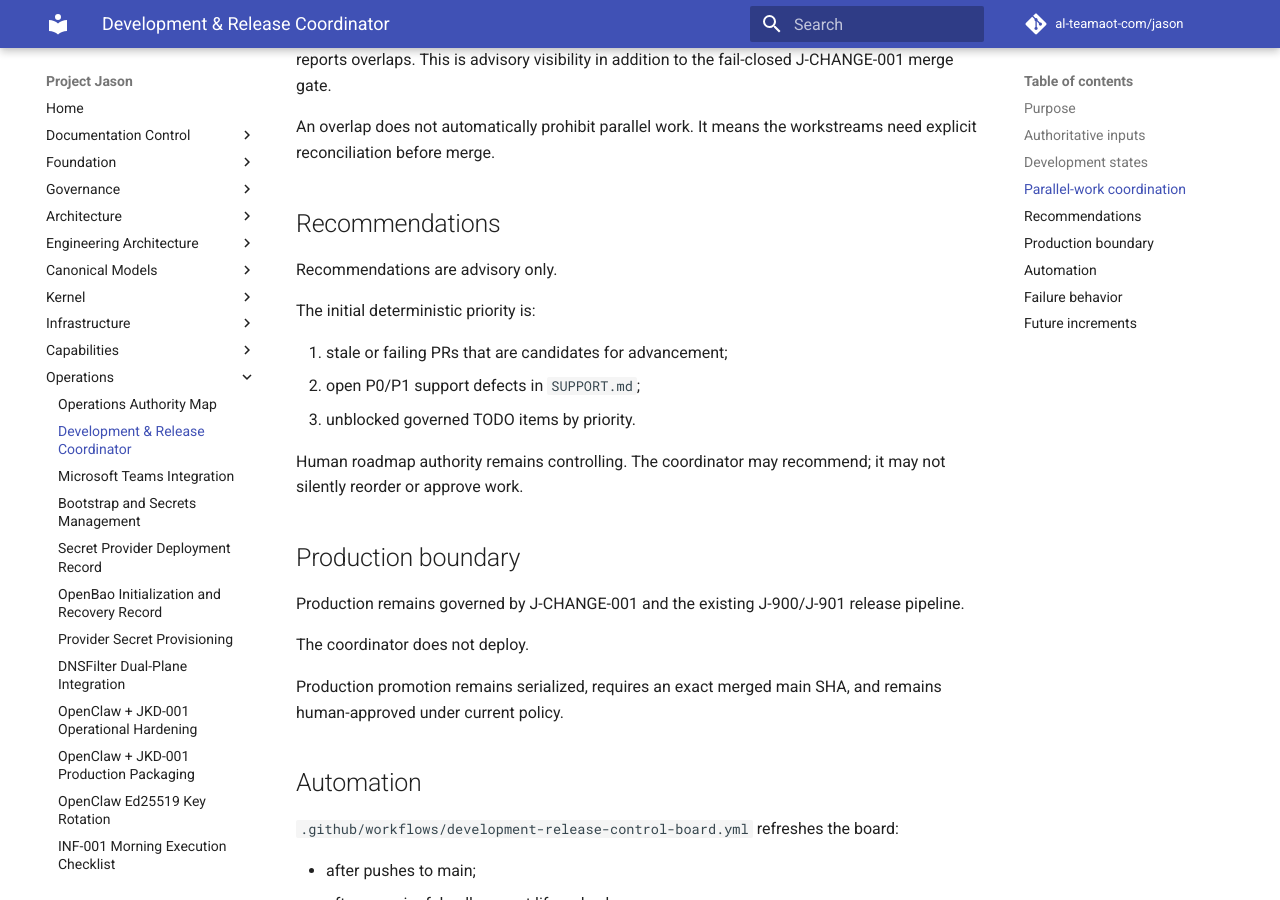
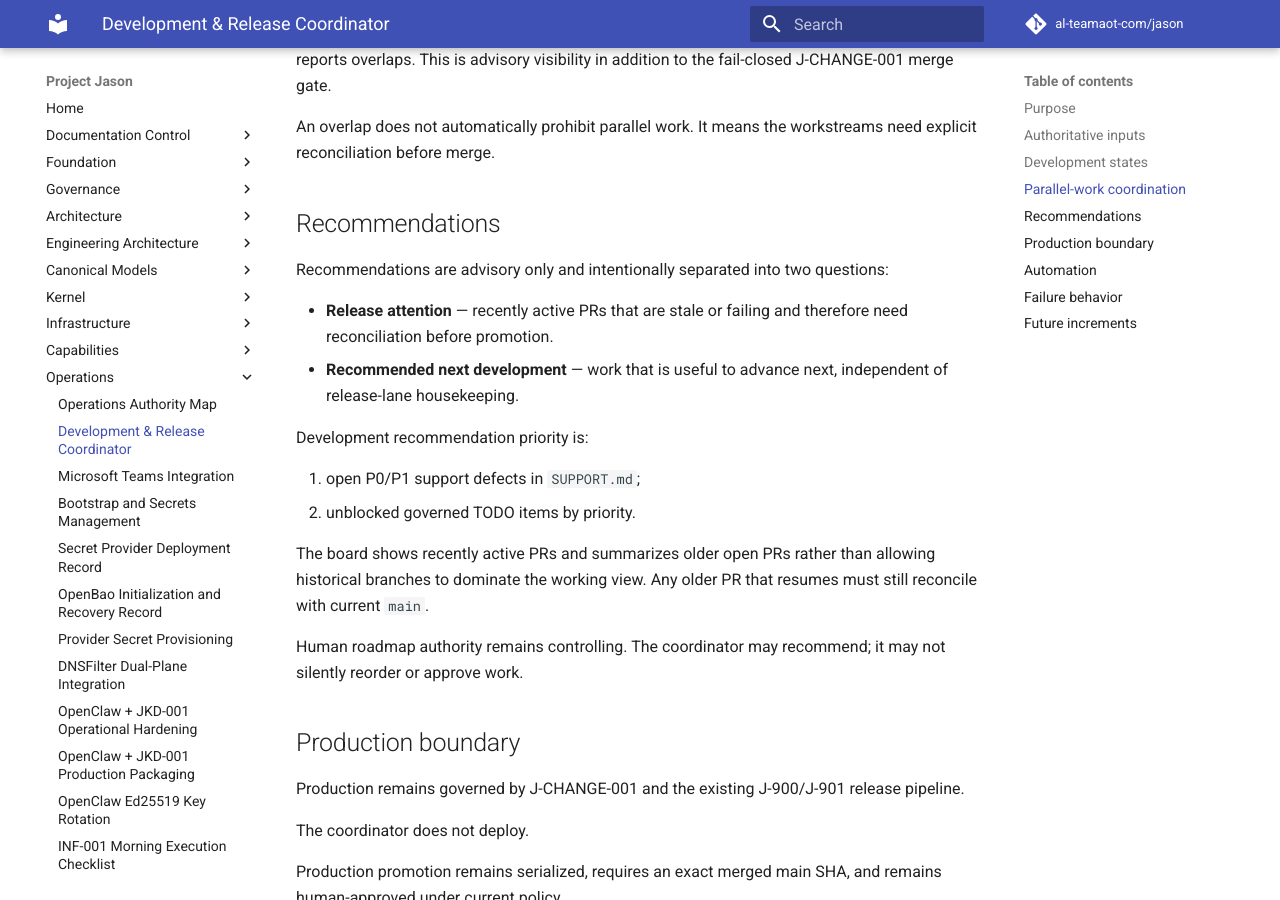
Before and after one commit to al-teamaot-com/jason, an MkDocs documentation site: the page built from docs/operations/Development-Release-Coordinator.md, in a window 1280 px wide and 900 px high, scrolled down 1533 px. Built offline with MkDocs 1.6.1 and Material for MkDocs 9.7.7, drawn with Linux system fonts in a browser that asks for light colours; comment, search, counter and statistics services are not loaded.

Commit message:
Clarify coordinator recommendation lanes

```diff
--- a/docs/operations/Development-Release-Coordinator.md
+++ b/docs/operations/Development-Release-Coordinator.md
@@ -51,13 +51,17 @@ An overlap does not automatically prohibit parallel work. It means the workstrea
 
 ## Recommendations
 
-Recommendations are advisory only.
+Recommendations are advisory only and intentionally separated into two questions:
 
-The initial deterministic priority is:
+- **Release attention** — recently active PRs that are stale or failing and therefore need reconciliation before promotion.
+- **Recommended next development** — work that is useful to advance next, independent of release-lane housekeeping.
 
-1. stale or failing PRs that are candidates for advancement;
-2. open P0/P1 support defects in `SUPPORT.md`;
-3. unblocked governed TODO items by priority.
+Development recommendation priority is:
+
+1. open P0/P1 support defects in `SUPPORT.md`;
+2. unblocked governed TODO items by priority.
+
+The board shows recently active PRs and summarizes older open PRs rather than allowing historical branches to dominate the working view. Any older PR that resumes must still reconcile with current `main`.
 
 Human roadmap authority remains controlling. The coordinator may recommend; it may not silently reorder or approve work.
 
```
